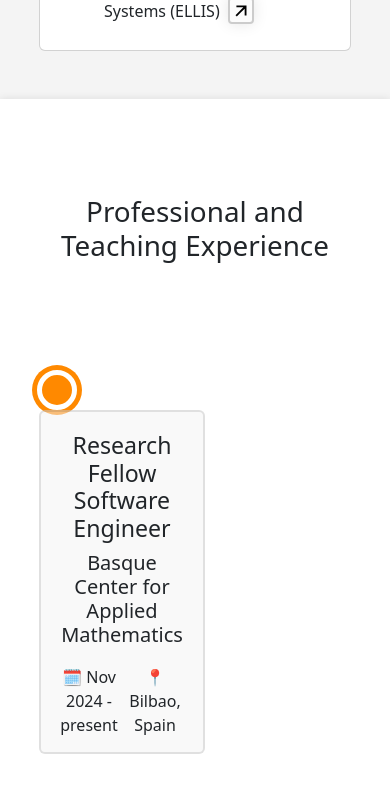
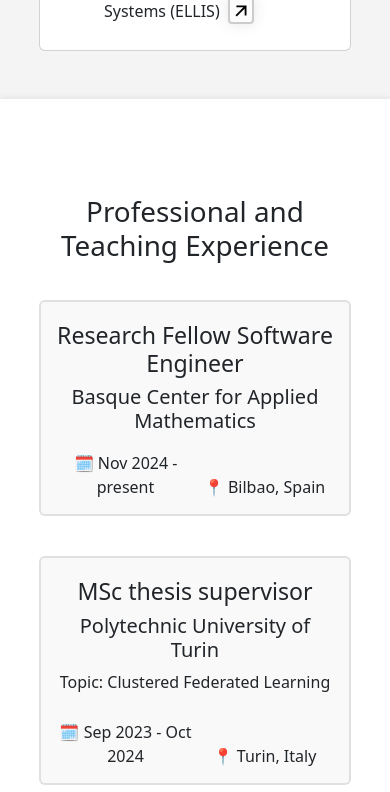
Before and after one commit to erosfani/erosfani.github.io, a React (Vite) app: page / in a window 390 px wide. Shown: the part 2290-3082 px from the top of the page. Built offline with nearby package versions, Linux system fonts and the light colour scheme.

Commit message:
education and experience responsive

```diff
--- a/src/App.css
+++ b/src/App.css
@@ -257,7 +257,6 @@ main > div:nth-child(even) {
 
 .timeline-card {
   display: block;
-  margin-right: 90px;
   margin-bottom: 40px;
   padding: 20px 15px 15px 15px;
   background-color: rgba(244, 244, 244, 0.5);
@@ -348,9 +347,3 @@ main > div:nth-child(even) {
   margin: 0 auto;
   text-align: center;
 }
-
-@media (max-width: 576px) {
-  .section {
-    flex-direction: column;
-  }
-}
--- /dev/null
+++ b/src/components/getWindowWidth.jsx
@@ -0,0 +1,20 @@
+import {useState, useEffect} from "react";
+
+function getWindowWidth() {
+
+  const [width, setWidth] = useState(window.innerWidth);
+
+  useEffect(() => {
+    function handleResize() {
+      setWidth(window.innerWidth);
+    }
+
+    window.addEventListener('resize', handleResize);
+    return () => window.removeEventListener('resize', handleResize);
+  }, []);
+
+  return width;
+
+}
+
+export default getWindowWidth;
--- a/src/sections/Education.jsx
+++ b/src/sections/Education.jsx
@@ -1,4 +1,5 @@
 import {Card, Col, Container, Row} from "react-bootstrap";
+import getWindowWidth from "../components/getWindowWidth.jsx";
 
 function Education() {
 
@@ -77,6 +78,8 @@ function Education() {
 
   ]
 
+  const width = getWindowWidth();
+
   return (
     <Container fluid id="education" className="section">
       <Row>
@@ -86,15 +89,15 @@ function Education() {
       </Row>
       {educations.map((edu, index) => (
         <Row key={index}>
-          <Col xs={1}>
+          <Col xs={1} className="d-none d-sm-block">
           </Col>
-          <Col xs={1} className={
+          <Col xs={1} className={`d-none d-sm-block ${
             index === 0 ?
               'timeline timeline-first' : (
                 index === educations.length - 1 ?
                   'timeline timeline-last' :
                   'timeline')
-          } style={edu.color_from ? {
+          }`} style={edu.color_from ? {
             borderLeft: '5px solid',
             borderImage: 'linear-gradient(to bottom, ' + edu.color + ' 65%, ' + edu.color_from + ' 100%) 1 100%'
           } : {'--timelineColor': edu.color}
@@ -106,7 +109,7 @@ function Education() {
                   'timeline-dot timeline-dot-all')
             } style={{'--timelineColor': edu.color}}> </div>
           </Col>
-          <Col xs={10}>
+          <Col xs={width < 576 ? 12 : 10}>
             <Card className='timeline-card timeline-card-white'>
               <Card.Title> <h3> {edu.course} </h3> </Card.Title>
               <Card.Body>
--- a/src/sections/Experience.jsx
+++ b/src/sections/Experience.jsx
@@ -1,4 +1,5 @@
 import {Card, Col, Container, Row} from "react-bootstrap";
+import getWindowWidth from "../components/getWindowWidth.jsx";
 
 function Experience() {
 
@@ -79,6 +80,8 @@ function Experience() {
     },
   ];
 
+  const width = getWindowWidth();
+
   return (
     <Container fluid id="experience" className="section">
       <Row>
@@ -88,15 +91,15 @@ function Experience() {
       </Row>
       {experiences.map((exp, index) => (
         <Row key={index}>
-          <Col xs={1}>
+          <Col xs={1} className="d-none d-sm-block">
           </Col>
-          <Col xs={1} className={
+          <Col xs={1} className={`d-none d-sm-block ${
             index === 0 ?
               'timeline timeline-first' : (
                 index === experiences.length - 1 ?
                   'timeline timeline-last' :
                   'timeline')
-          } style={exp.color_from ? {
+          }`} style={exp.color_from ? {
             borderLeft: '5px solid',
             borderImage: 'linear-gradient(to bottom, ' + exp.color + ' 65%, ' + exp.color_from + ' 100%) 1 100%'
           } : {'--timelineColor': exp.color}
@@ -108,7 +111,7 @@ function Experience() {
                   'timeline-dot timeline-dot-all')
             } style={{'--timelineColor': exp.color}}> </div>
           </Col>
-          <Col xs={10}>
+          <Col xs={width < 576 ? 12 : 10}>
             <Card className='timeline-card'>
               <Card.Title> <h3> {exp.role} </h3> </Card.Title>
               <Card.Body>
```
